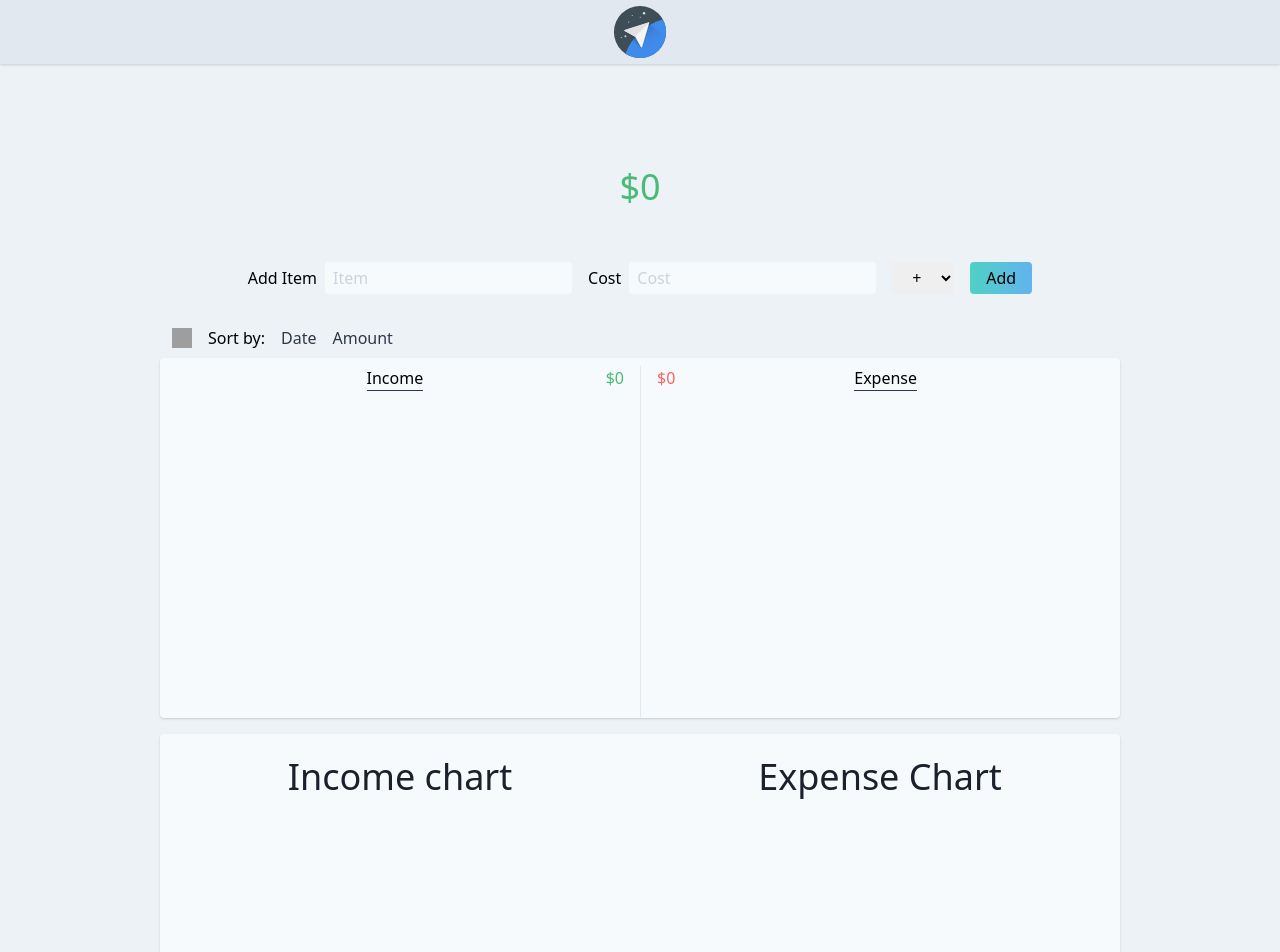
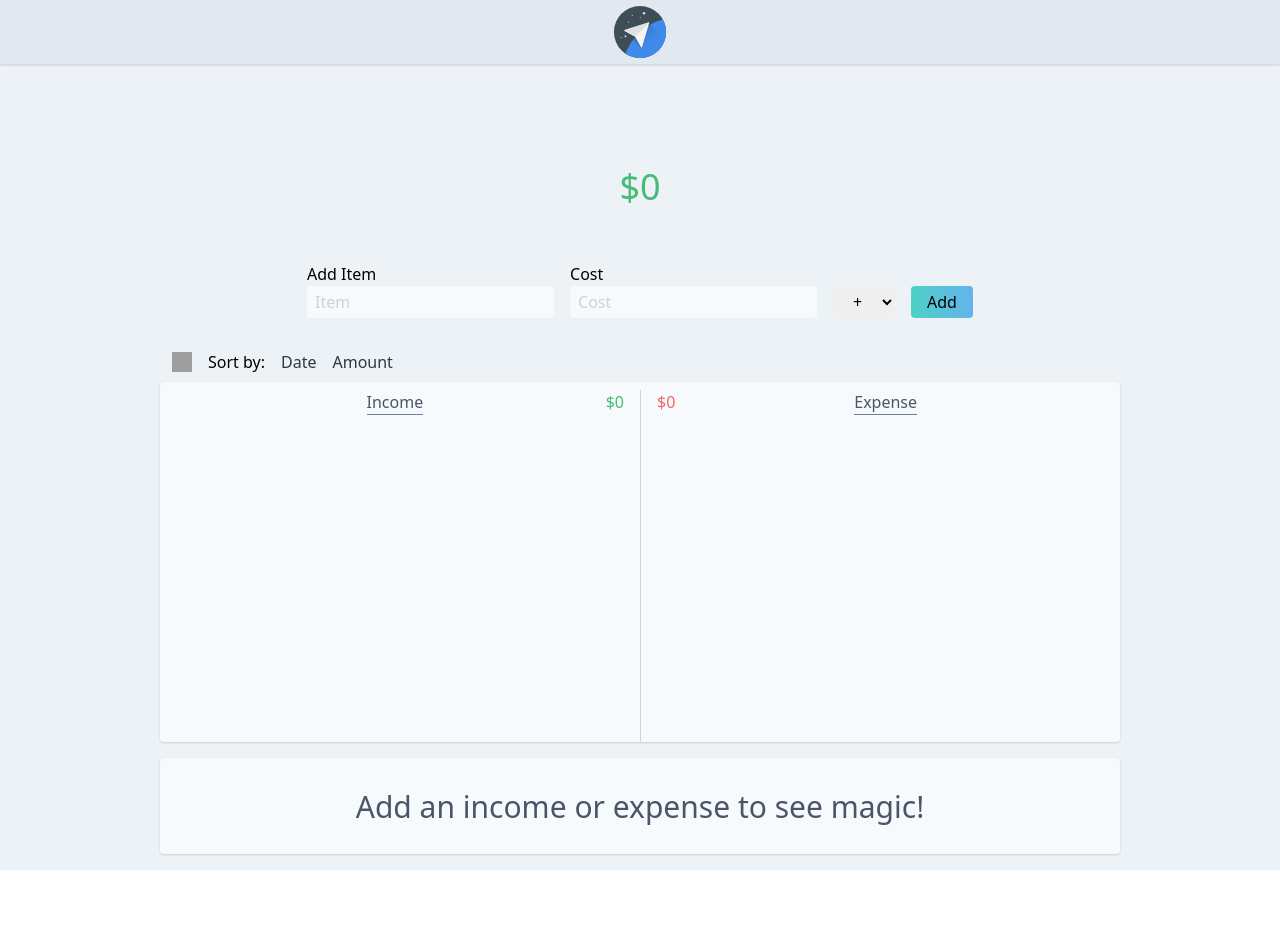
Before and after one commit to zamorai/budget, a React (Create React App) app: page / in a window 1280 px wide. Shown: the top 952 px of the page. After the commit the page ends 870 px from the top, so only its background shows below. Built offline with nearby package versions, Linux system fonts and the light colour scheme; grey boxes are pictures that could not be loaded.

Commit message:
added chart

```diff
--- a/src/components/DataDisplay.js
+++ b/src/components/DataDisplay.js
@@ -20,11 +20,11 @@ export default function DataDisplay() {
           <span onClick={() => dispatch(amountFilter())} className="cursor-pointer text-gray-800 ml-4">Amount</span>
         </div>
       </div>
-      <div className="w-3/4 bg-gray-100 shadow grid grid-cols-2 divide-x divide-gray-300 mt-2 custom-height rounded overflow-y-scroll custom-scroll">
+      <div className="w-3/4 bg-gray-100 shadow grid grid-cols-2 divide-x divide-gray-400 mt-2 custom-height rounded overflow-y-scroll custom-scroll">
         <div className='mt-2'>
           <div className="flex justify-between sticky">
             <span></span>
-            <span className="ml-6 border-b border-gray-800">Income</span>
+            <span className="ml-6 text-gray-700 border-b border-gray-600">Income</span>
             <span className="text-green-500 mr-4 font-light">${incomeMoney}</span>
           </div>
 
@@ -35,7 +35,7 @@ export default function DataDisplay() {
         <div className="mt-2">
           <div className="flex justify-between">
             <span className="ml-4 text-red-500 font-light">${expenseMoney}</span>
-            <span className="mr-6 border-b border-gray-800">Expense</span>
+            <span className="mr-6 text-gray-700 border-b border-gray-600">Expense</span>
             <span></span>
           </div>
 
--- a/src/components/ExpenseList.js
+++ b/src/components/ExpenseList.js
@@ -3,16 +3,16 @@ import { useSelector } from 'react-redux';
 import ExpenseItem from './ExpenseItem';
 
 export default function ExpenseList() {
-  const incomes = useSelector(state => state.expense)
+  const expenses = useSelector(state => state.expense)
 
-  const renderItems = incomes.map(income => {
+  const renderItems = expenses.map(expense => {
     return (
-      <ExpenseItem name={income.name} data={income.price} time={income.time} />
+      <ExpenseItem key={expense.name} name={expense.name} data={expense.price} time={expense.time} />
     )
   })
 
   return (
-    <div className="divide-y divide-blue-100">
+    <div className="divide-y divide-gray-300">
       {renderItems}
     </div>
   )
--- a/src/components/Graphs.js
+++ b/src/components/Graphs.js
@@ -1,6 +1,6 @@
 import React from 'react'
 import { useSelector } from 'react-redux';
-import { PieChart, Pie, Sector, Cell, LabelList } from 'recharts';
+import { PieChart, Pie, Cell } from 'recharts';
 
 const COLORS = ['#80ffdb', '#72efdd', '#64dfdf', '#56cfe1', '#48bfe3'];
 const COLORS1 = ['#4ea8de', '#5390d9', '#5e60ce', '#6930c3', '#7400b8']
@@ -19,8 +19,11 @@ function Graphs() {
     return expenseData.name
   }
 
+  const length = Math.max(incomeData.length, expenseData.length);
+
   return (
-    <div className="flex justify-around items-center mt-4  bg-gray-100 shadow w-3/4 m-auto rounded">
+    <div>
+    {length > 0 ? (<div className="flex justify-around items-center mt-4  bg-gray-100 shadow w-3/4 m-auto rounded">
     <div className="flex flex-col items-center">
       <h2 className="text-gray-900 text-4xl transform translate-y-16 font-light mb-12 -mt-12">Income chart</h2>
       <PieChart width={350} height={250}>
@@ -64,6 +67,10 @@ function Graphs() {
       </PieChart>
     </div>
 
+  </div>) : (<div className="flex justify-around items-center mt-4  bg-gray-100 shadow w-3/4 m-auto rounded h-24">
+    <span className="font-light text-3xl text-gray-700">Add an income or expense to see magic!</span>
+  </div>)}
+
   </div>
   )
 }
--- a/src/components/IncomeList.js
+++ b/src/components/IncomeList.js
@@ -7,12 +7,12 @@ export default function IncomeList() {
 
   const renderItems = incomes.map(income => {
     return (
-      <IncomeItem name={income.name} data={income.price} time={income.time} />
+      <IncomeItem key={income.name} name={income.name} data={income.price} time={income.time} />
     )
   })
 
   return (
-    <div className="divide-y divide-blue-100">
+    <div className="divide-y divide-gray-300">
       {renderItems}
     </div>
   )
--- a/src/components/SubmitForm.js
+++ b/src/components/SubmitForm.js
@@ -7,6 +7,7 @@ export default function SubmitForm() {
   const[description, setDescription] = useState("");
   const[value, setValue] = useState("");
   const[selection, setSelection] = useState("+")
+  const[wrongSubmit, setWrongSubmit] = useState(false)
 
   const dispatch = useDispatch();
 
@@ -14,7 +15,9 @@ export default function SubmitForm() {
     e.preventDefault()
     if (description.length >=2 && value.length > 0 && value * 1 != NaN && parseInt(value) > 0) {
       handleFormSubmit(e)
+      setWrongSubmit(false)
     }
+    setWrongSubmit(true)
 
   }
 
@@ -43,16 +46,20 @@ export default function SubmitForm() {
   return (
     <div className="flex justify-center items-center mt-12">
       <div>
-        <form onSubmit={handleFormValidation}>
-          <label className="mr-2">Add Item</label>
-          <input value={description} onChange={(e) => setDescription(e.target.value)} className="mr-4 bg-gray-100 px-2 py-1 rounded placeholder-gray-500 placeholder-opacity-50 outline-none" placeholder="Item" type='text' />
-          <label className="mr-2">Cost</label>
-          <input value={value} onChange={(e) => setValue(e.target.value)} className="mr-4 bg-gray-100 px-2 py-1 rounded placeholder-gray-500 placeholder-opacity-50 outline-none" type='text' placeholder="Cost" />
-          <select className="px-4 py-1 outline-none" onClick ={(e) => setSelection(e.target.value)} name="type">
+        <form className="flex" onSubmit={handleFormValidation}>
+          <div className="flex flex-col">
+            <label className="mr-2">Add Item</label>
+            <input value={description} onChange={(e) => setDescription(e.target.value)} className="mr-4 bg-gray-100 px-2 py-1 rounded placeholder-gray-500 placeholder-opacity-50 outline-none" placeholder="Item" type='text' />
+          </div>
+          <div className="flex flex-col">
+            <label className="mr-2">Cost</label>
+            <input value={value} onChange={(e) => setValue(e.target.value)} className="mr-4 bg-gray-100 px-2 py-1 rounded placeholder-gray-500 placeholder-opacity-50 outline-none" type='text' placeholder="Cost" />
+          </div>
+          <select className="px-4 py-1 outline-none self-end" onClick ={(e) => setSelection(e.target.value)} name="type">
             <option value ="+">+</option>
             <option value="-">-</option>
           </select>
-          <button className="ml-4 px-4 py-1 rounded bg-gradient-to-r from-teal-400 to-blue-400 focus:outline-none" type="submit">Add</button>
+          <button className="ml-4 px-4 py-1 rounded bg-gradient-to-r from-teal-400 to-blue-400 focus:outline-none self-end" type="submit">Add</button>
         </form>
       </div>
     </div>
```
Lines whose indentation alone changed are shown as unchanged.
